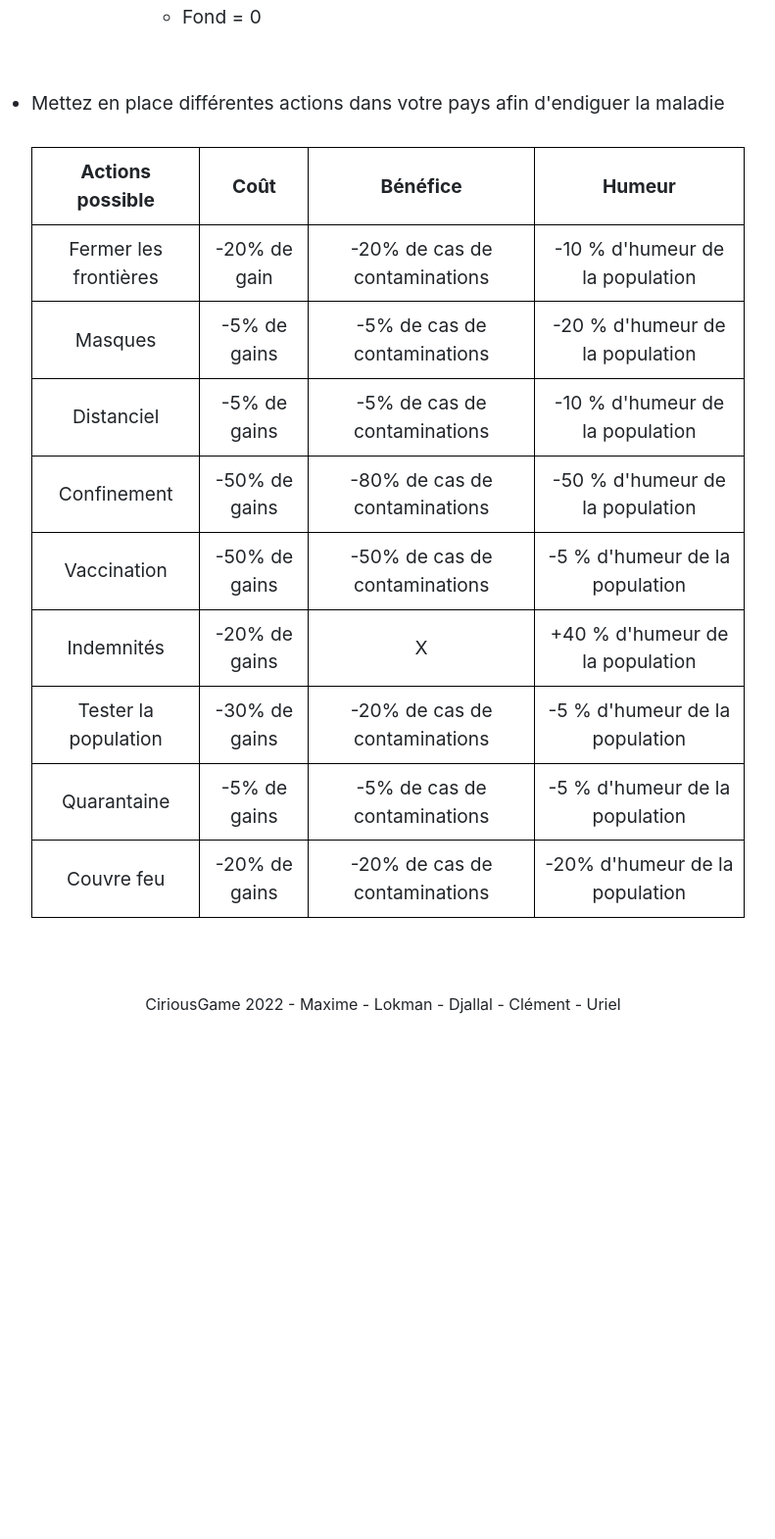
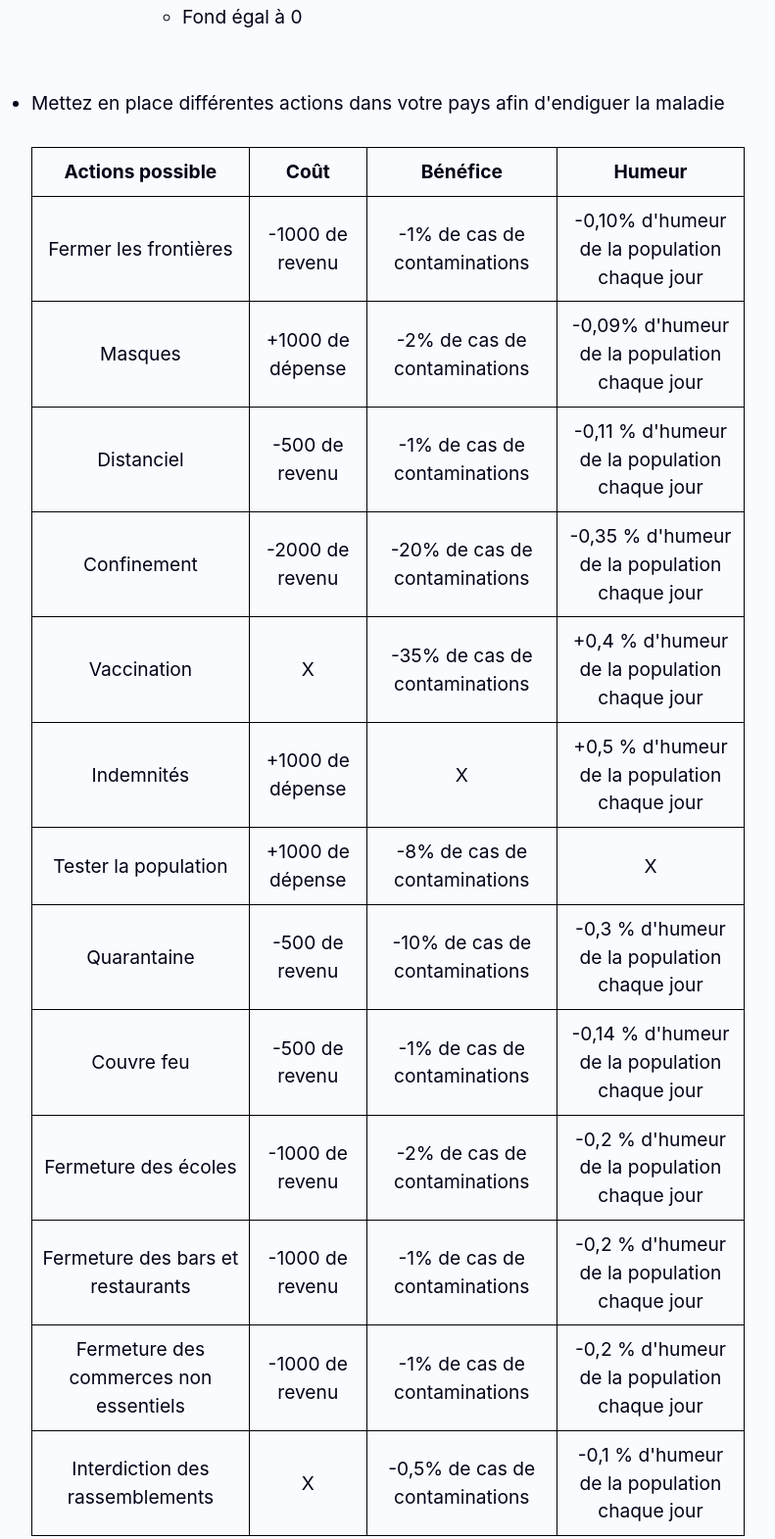
Before and after one commit to DjallalChafai/CiriousGame, a website: page Front/HTML/wiki.html in a window 1280 px wide. Shown: the part 1090-2661 px from the top of the page at 98% size, without its empty margins (264-1055 px from the left). Before the commit the page ends 2153 px from the top, so only its background shows below. Drawn offline with nearby package versions, Linux system fonts and the light colour scheme; no server answers.

Commit message:
modif wiki

```diff
--- a/Front/CSS/wiki.css
+++ b/Front/CSS/wiki.css
@@ -1,3 +1,8 @@
+body{
+    background-color: #f9fbfe;
+    color: rgb(4, 2, 23);
+}
+
 nav{
     display: flex;
     flex-direction: row;
--- a/Front/HTML/wiki.html
+++ b/Front/HTML/wiki.html
@@ -83,7 +83,7 @@
                 <ul>
                     <li>Nombre de mort > 50% du nombre d'habitant</li>
                     <li>Humeur de la population égale à 0%</li>
-                    <li>Fond = 0</li>
+                    <li>Fond égal à 0</li>
                 </ul>
             </section>
 
@@ -97,57 +97,81 @@
                 </tr>
                 <tr>
                     <td>Fermer les frontières</td>
-                    <td>-20% de gain</td>
-                    <td>-20% de cas de contaminations</td>
-                    <td>-10 % d'humeur de la population</td>
+                    <td>-1000 de revenu</td>
+                    <td>-1% de cas de contaminations</td>
+                    <td>-0,10% d'humeur de la population chaque jour</td>
                 </tr>
                 <tr>
                     <td>Masques</td>
-                    <td>-5% de gains</td>
-                    <td>-5% de cas de contaminations</td>
-                    <td>-20 % d'humeur de la population</td>
+                    <td>+1000 de dépense</td>
+                    <td>-2% de cas de contaminations</td>
+                    <td>-0,09% d'humeur de la population chaque jour</td>
                 </tr>
                 <tr>
                     <td>Distanciel</td>
-                    <td>-5% de gains</td>
-                    <td>-5% de cas de contaminations</td>
-                    <td>-10 % d'humeur de la population</td>
+                    <td>-500 de revenu</td>
+                    <td>-1% de cas de contaminations</td>
+                    <td>-0,11 % d'humeur de la population chaque jour</td>
                 </tr>
                 <tr>
                     <td>Confinement</td>
-                    <td>-50% de gains</td>
-                    <td>-80% de cas de contaminations</td>
-                    <td>-50 % d'humeur de la population</td>
+                    <td>-2000 de revenu</td>
+                    <td>-20% de cas de contaminations</td>
+                    <td>-0,35 % d'humeur de la population chaque jour</td>
                 </tr>
                 <tr>
                     <td>Vaccination</td>
-                    <td>-50% de gains</td>
-                    <td>-50% de cas de contaminations</td>
-                    <td>-5 % d'humeur de la population</td>
+                    <td>X</td>
+                    <td>-35% de cas de contaminations</td>
+                    <td>+0,4 % d'humeur de la population chaque jour</td>
                 </tr>
                 <tr>
                     <td>Indemnités</td>
-                    <td>-20% de gains</td>
+                    <td>+1000 de dépense</td>
                     <td>X</td>
-                    <td>+40 % d'humeur de la population</td>
+                    <td>+0,5 % d'humeur de la population chaque jour</td>
                 </tr>
                 <tr>
                     <td>Tester la population</td>
-                    <td>-30% de gains</td>
-                    <td>-20% de cas de contaminations</td>
-                    <td>-5 % d'humeur de la population</td>
+                    <td>+1000 de dépense</td>
+                    <td>-8% de cas de contaminations</td>
+                    <td>X</td>
                 </tr>
                 <tr>
                     <td>Quarantaine</td>
-                    <td>-5% de gains</td>
-                    <td>-5% de cas de contaminations</td>
-                    <td>-5 % d'humeur de la population</td>
+                    <td>-500 de revenu</td>
+                    <td>-10% de cas de contaminations</td>
+                    <td>-0,3 % d'humeur de la population chaque jour</td>
                 </tr>
                 <tr>
                     <td>Couvre feu</td>
-                    <td>-20% de gains</td>
-                    <td>-20% de cas de contaminations</td>
-                    <td>-20% d'humeur de la population</td>
+                    <td>-500 de revenu</td>
+                    <td>-1% de cas de contaminations</td>
+                    <td>-0,14 % d'humeur de la population chaque jour</td>
+                </tr>
+                <tr>
+                    <td>Fermeture des écoles</td>
+                    <td>-1000 de revenu</td>
+                    <td>-2% de cas de contaminations</td>
+                    <td>-0,2 % d'humeur de la population chaque jour</td>
+                </tr>
+                <tr>
+                    <td>Fermeture des bars et restaurants</td>
+                    <td>-1000 de revenu</td>
+                    <td>-1% de cas de contaminations</td>
+                    <td>-0,2 % d'humeur de la population chaque jour</td>
+                </tr>
+                <tr>
+                    <td>Fermeture des commerces non essentiels</td>
+                    <td>-1000 de revenu</td>
+                    <td>-1% de cas de contaminations</td>
+                    <td>-0,2 % d'humeur de la population chaque jour</td>
+                </tr>
+                <tr>
+                    <td>Interdiction des rassemblements</td>
+                    <td>X</td>
+                    <td>-0,5% de cas de contaminations</td>
+                    <td>-0,1 % d'humeur de la population chaque jour</td>
                 </tr>
             </table>
         </ul>
```
